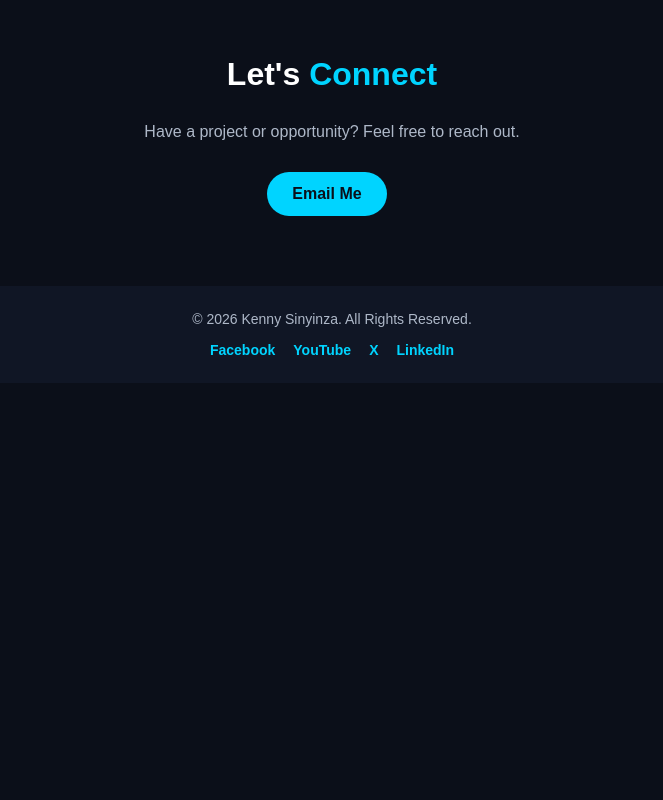
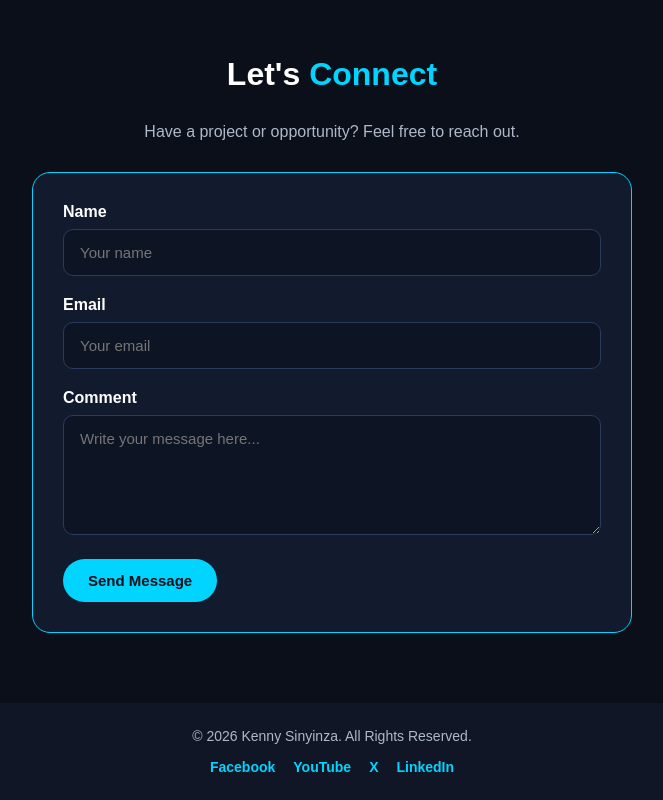
Before and after one commit to kenniesinyinza/KMass, a plain HTML site: page index.html in a window 1280 px wide. Shown: the part 1318-2118 px from the top of the page, without its empty margins (308-971 px from the left). Before the commit the page ends 1701 px from the top, so only its background shows below. Drawn offline with Linux system fonts and the light colour scheme.

Commit message:
email change comment name email was added

```diff
--- a/index.html
+++ b/index.html
@@ -70,8 +70,45 @@
     <section class="contact" id="contact">
         <h2>Let's <span>Connect</span></h2>
         <p>Have a project or opportunity? Feel free to reach out.</p>
-        <a href="mailto:your@email.com" class="btn">Email Me</a>
+
+        <form class="contact-form" id="contactForm">
+            <div class="form-group">
+                <label for="name">Name</label>
+                <input type="text" id="name" name="name" placeholder="Your name" required>
+            </div>
+
+            <div class="form-group">
+                <label for="email">Email</label>
+                <input type="email" id="email" name="email" placeholder="Your email" required>
+            </div>
+
+            <div class="form-group">
+                <label for="message">Comment</label>
+                <textarea id="message" name="message" rows="5" placeholder="Write your message here..." required></textarea>
+            </div>
+
+            <button type="submit" class="btn">Send Message</button>
+        </form>
     </section>
+
+    <script>
+        document.getElementById('contactForm').addEventListener('submit', function (event) {
+            event.preventDefault();
+
+            const name = document.getElementById('name').value.trim();
+            const email = document.getElementById('email').value.trim();
+            const message = document.getElementById('message').value.trim();
+
+            const subject = encodeURIComponent('New contact message from ' + name);
+            const body = encodeURIComponent(
+                'Name: ' + name + '\n' +
+                'Email: ' + email + '\n\n' +
+                'Message:\n' + message
+            );
+
+            window.location.href = 'mailto:your@email.com?subject=' + subject + '&body=' + body;
+        });
+    </script>
 
     <footer>
         <p>© 2026 Kenny Sinyinza. All Rights Reserved.</p>
--- a/style-css/index.css
+++ b/style-css/index.css
@@ -175,6 +175,55 @@ nav a:hover {
     margin-bottom: 25px;
 }
 
+.contact-form {
+    max-width: 600px;
+    margin: 0 auto;
+    background: #121b2d;
+    padding: 30px;
+    border-radius: 18px;
+    border: 1px solid #00d4ff;
+    text-align: left;
+}
+
+.form-group {
+    margin-bottom: 20px;
+}
+
+.form-group label {
+    display: block;
+    margin-bottom: 8px;
+    color: white;
+    font-weight: bold;
+}
+
+.form-group input,
+.form-group textarea {
+    width: 100%;
+    padding: 14px 16px;
+    border-radius: 10px;
+    border: 1px solid #2a3b5d;
+    background: #0d1525;
+    color: white;
+    font-size: 15px;
+}
+
+.form-group input:focus,
+.form-group textarea:focus {
+    outline: none;
+    border-color: #00d4ff;
+}
+
+.form-group textarea {
+    resize: vertical;
+    min-height: 120px;
+}
+
+.contact-form .btn {
+    border: none;
+    cursor: pointer;
+    font-size: 15px;
+}
+
 /* FOOTER */
 footer {
     text-align: center;
```
